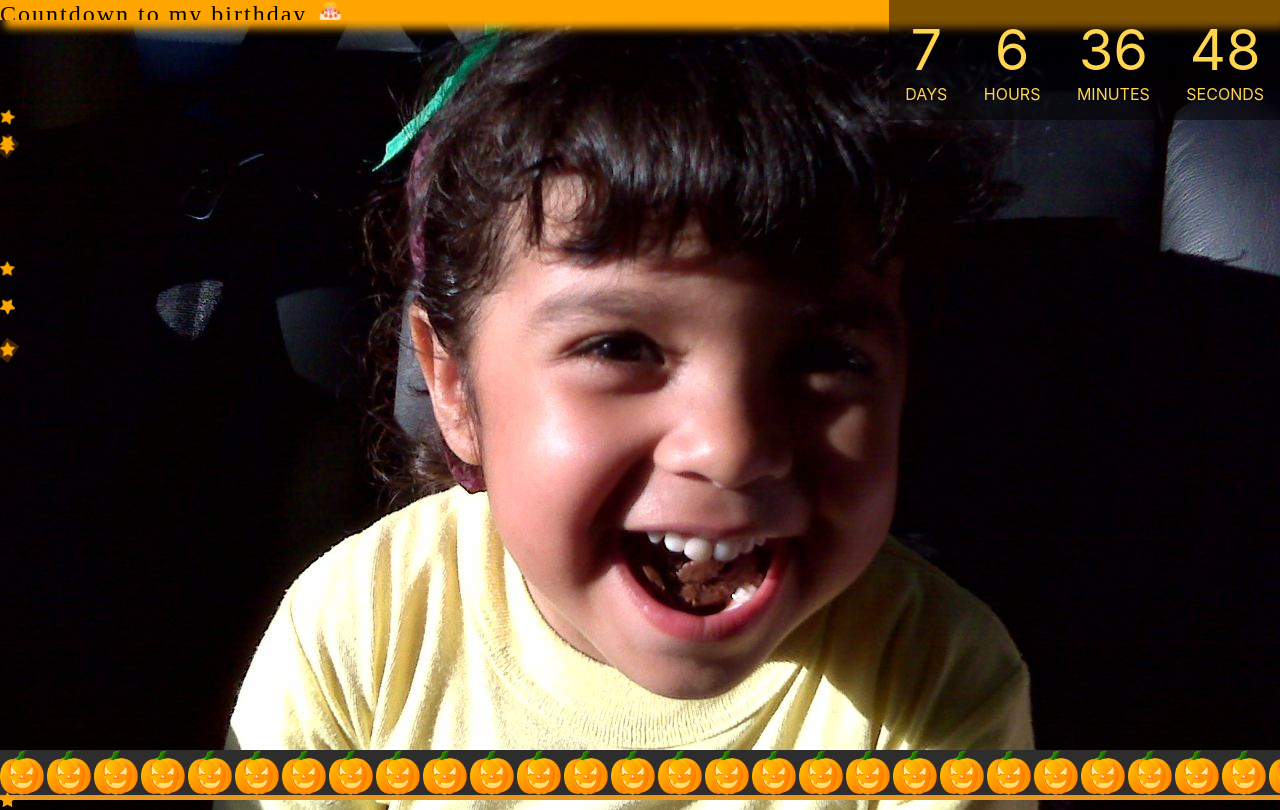
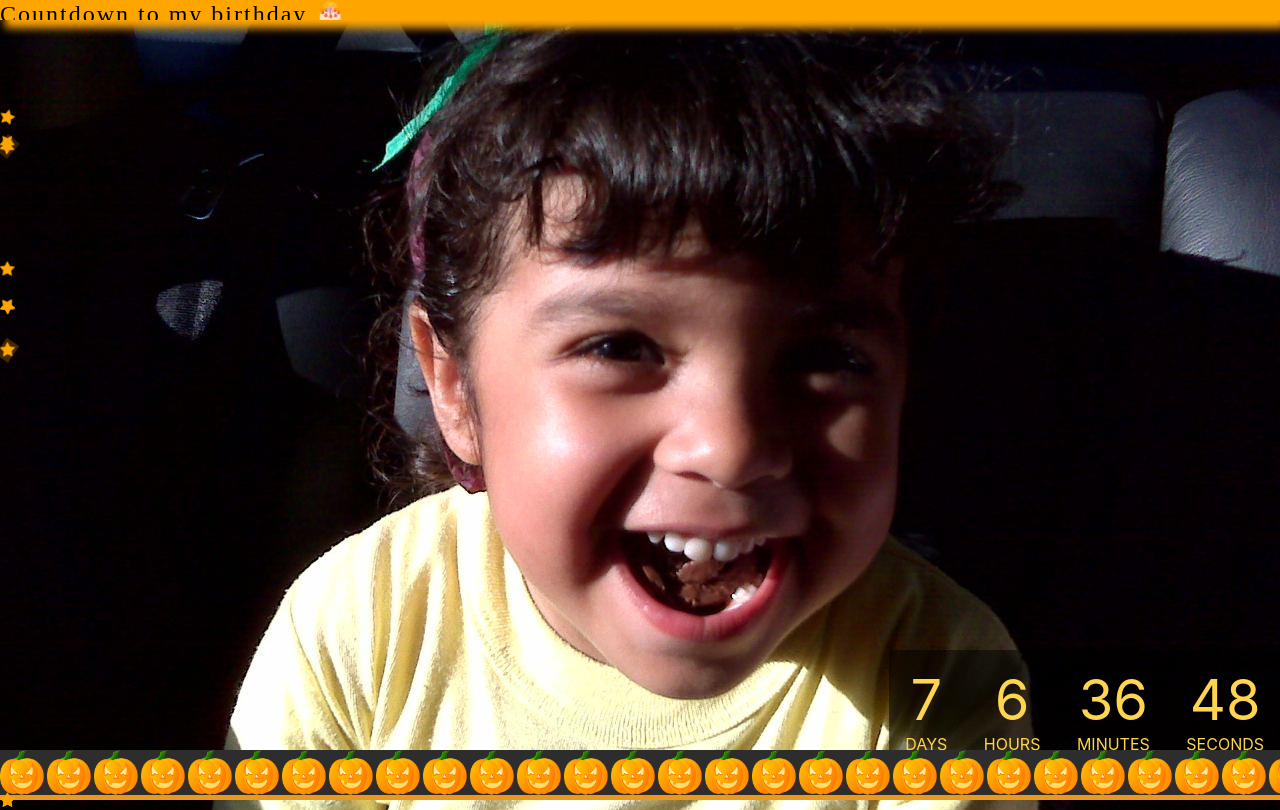
Before and after one commit to s4bpython/verohalloween, a plain HTML site: page index.html in a window 1280 px wide. Drawn offline with Linux system fonts and the light colour scheme.

Commit message:
Update style.css

```diff
--- a/static/style.css
+++ b/static/style.css
@@ -179,7 +179,7 @@ container {
 .countdown {
   position: fixed;
   right: 0;
-  top: 100;
+  bottom: 30px;;
   transition: all 1s ease;
   -moz-box-sizing:border-box;
   box-sizing:border-box;
```
